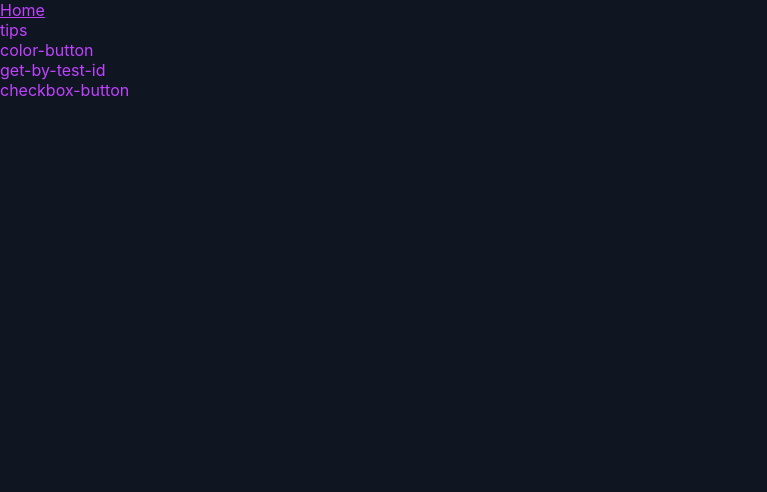
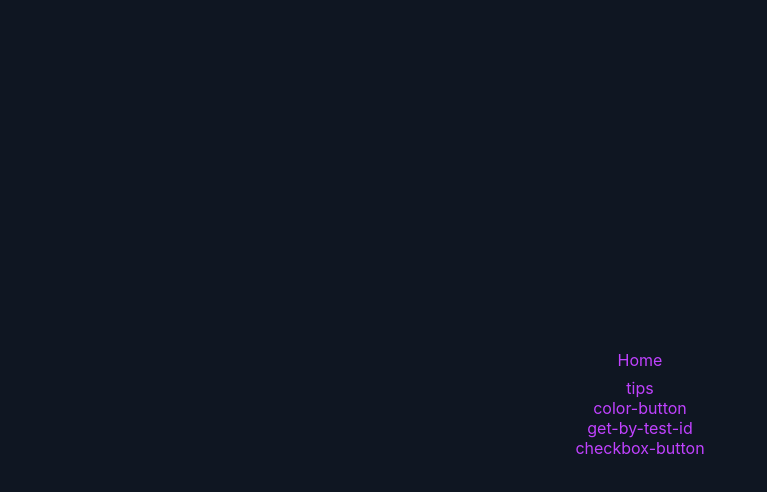
Before and after one commit to benjamin777dev/next-jest-testing-library, a Next.js app: page / in a window 1280 px wide. Shown: the top 492 px of the page, without its empty margins (0-767 px from the left). Built offline with nearby package versions, Linux system fonts and the light colour scheme.

Commit message:
update global.css

```diff
--- a/components/Header.tsx
+++ b/components/Header.tsx
@@ -2,8 +2,8 @@ import Link from 'next/link'
 
 export default function Header() {
   return (
-    <div>
+    <header>
       <Link href='/'>Home</Link>
-    </div>
+    </header>
   )
 }
--- a/styles/global.css
+++ b/styles/global.css
@@ -42,11 +42,11 @@ body {
 
   min-height: 100vh;
 
-  /* display: flex; */
-  /* justify-content: center; */
-  /* align-items: center; */
-  /* flex-direction: column; */
-  /* text-align: center; */
+  display: flex;
+  justify-content: center;
+  align-items: center;
+  flex-direction: column;
+  text-align: center;
 
   /* overflow: hidden; */
 }
```
